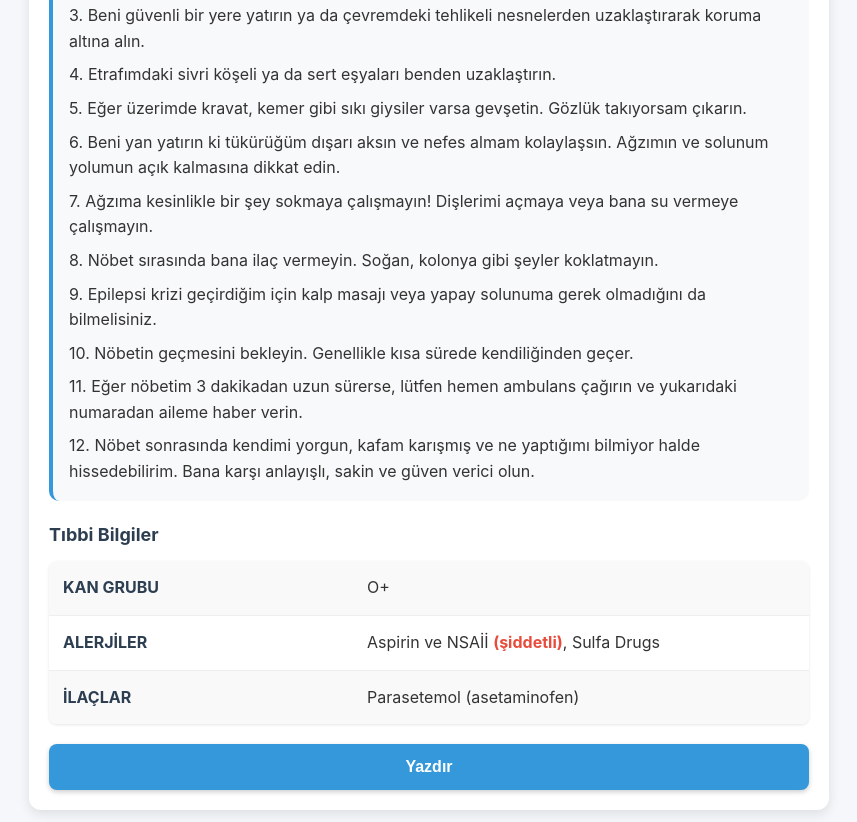
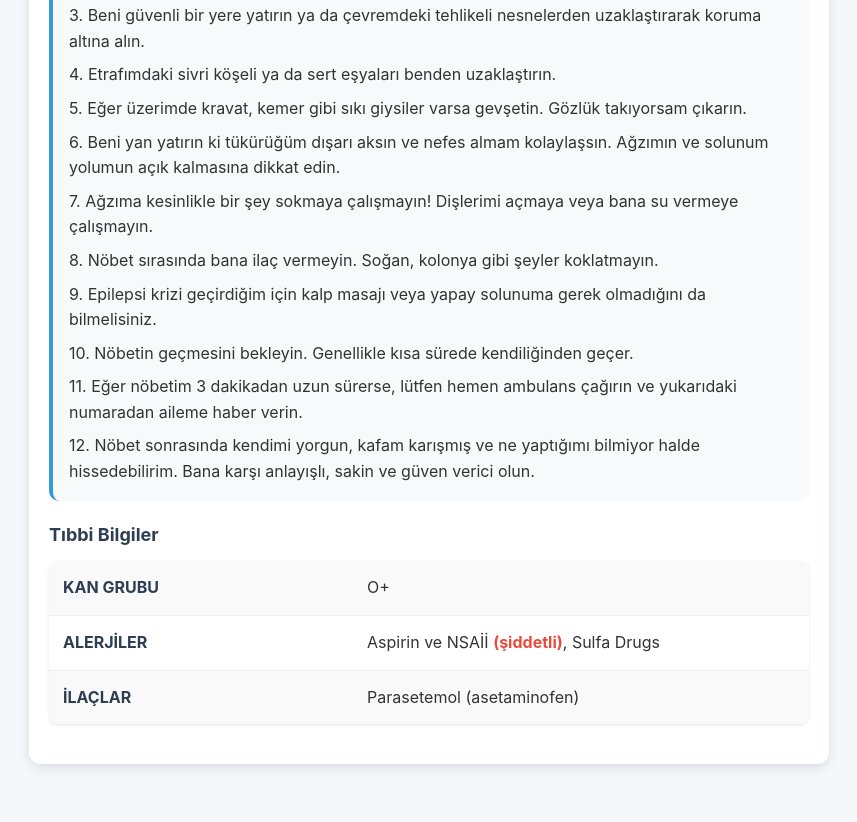
Before and after one commit to volkanozcan2/yasamkodu, a plain HTML site: page index.html in a window 1280 px wide. Shown: the part 414-1236 px from the top of the page, without its empty margins (211-1068 px from the left). After the commit the page ends 1190 px from the top, so only its background shows below. Drawn offline with Linux system fonts and the light colour scheme.

Commit message:
remove print

```diff
--- a/index.html
+++ b/index.html
@@ -72,8 +72,6 @@
             </table>
         </div>
 
-        <button class="action-button">Yazdır</button>
-    </div>
 </body>
 
 </html>
```
